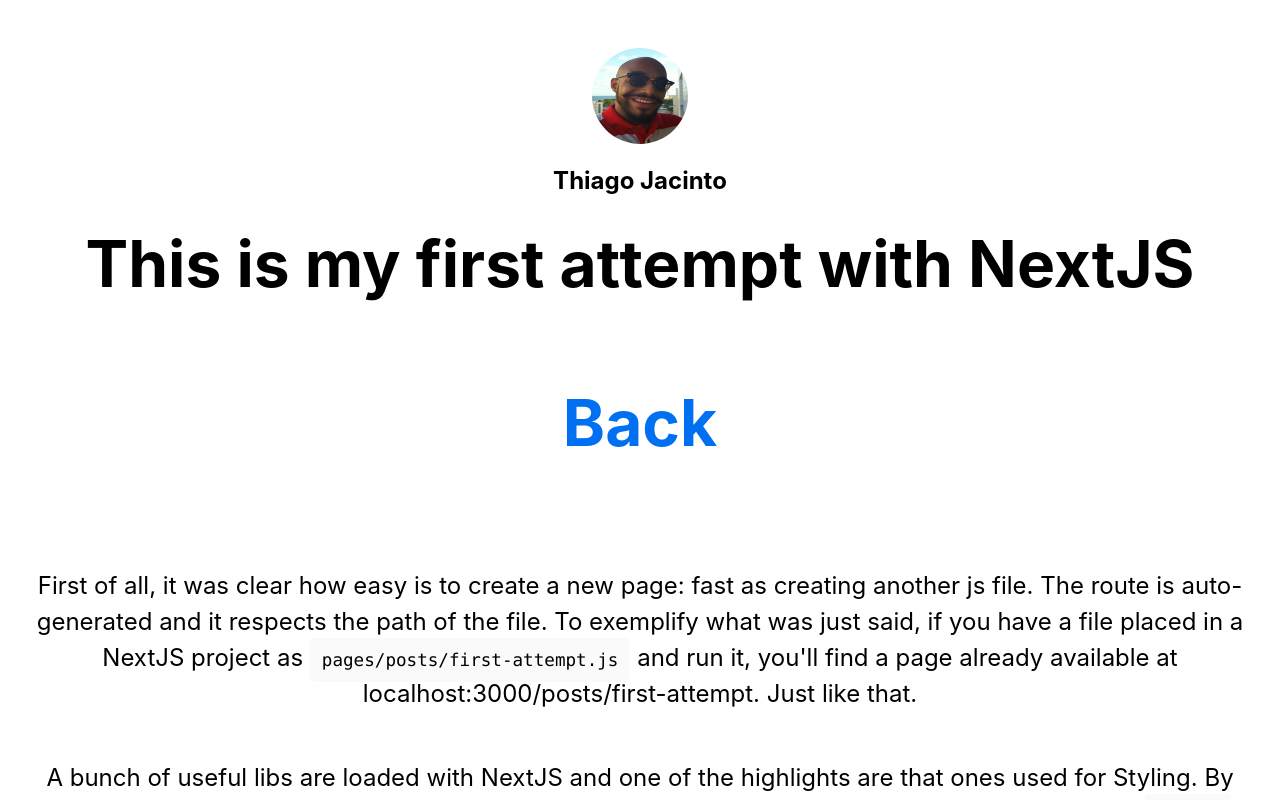
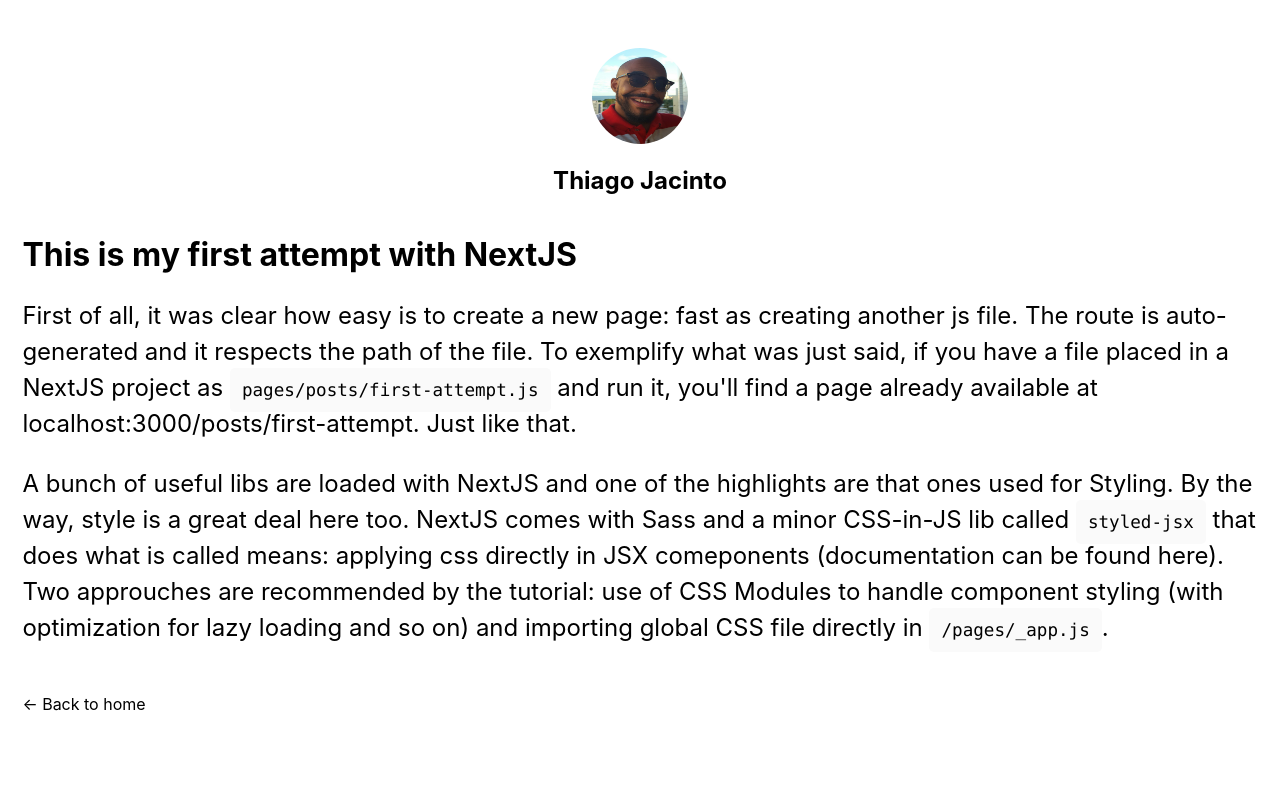
Before and after one commit to thiagojacinto/nextjs-miniblog, a Next.js app: page /posts/first-attempt in a window 1280 px wide. Shown: the top 800 px of the page. Built offline with nearby package versions, Linux system fonts and the light colour scheme.

Commit message:
refactor: styles for Layout component

```diff
--- a/components/Layout/layout.module.css
+++ b/components/Layout/layout.module.css
@@ -1,6 +1,6 @@
 .layoutContainer {
+  padding: 0 1.4rem;
   max-width: 82rem;
-  padding: 0 1.4rem;
   margin: 3rem auto 6rem;
 }
 
@@ -23,3 +23,14 @@
 .backToHome {
   margin: 3rem 0 0;
 }
+
+.title a {
+  color: #0070f3;
+  text-decoration: none;
+}
+
+.title a:hover,
+.title a:focus,
+.title a:active {
+  text-decoration: underline;
+}
--- a/pages/posts/first-attempt.js
+++ b/pages/posts/first-attempt.js
@@ -1,50 +1,41 @@
 import Head from "next/head";
 import Link from "next/link";
-
-import styles from "../../styles/Home.module.css";
 
 import Layout from "../../components/Layout";
 
 export default function firstAttempt() {
   return (
     <Layout>
-      <div className={styles.container}>
+      <div className="container">
         <Head>
           <title>{firstAttempt.name}</title>
           <link rel="icon" href="/favicon.ico" />
         </Head>
 
-        <h1 className={styles.title}>
-          This is my first attempt with NextJS{" "}
-          <Link href="/">
-            <h4>
-              <a>Back</a>
-            </h4>
-          </Link>
-        </h1>
+        <h1 className="title">This is my first attempt with NextJS</h1>
 
-        <p className={styles.description}>
+        <p className="description">
           First of all, it was clear how easy is to create a new page: fast as
           creating another js file. The route is auto-generated and it respects
           the path of the file. To exemplify what was just said, if you have a
           file placed in a NextJS project as{" "}
-          <code className={styles.code}>pages/posts/first-attempt.js</code> and
-          run it, you'll find a page already available at
+          <code className="code">pages/posts/first-attempt.js</code> and run it,
+          you'll find a page already available at
           localhost:3000/posts/first-attempt. Just like that.
         </p>
 
-        <p className={styles.description}>
+        <p className="description">
           A bunch of useful libs are loaded with NextJS and one of the
           highlights are that ones used for Styling. By the way, style is a
           great deal here too. NextJS comes with Sass and a minor CSS-in-JS lib
-          called <code className={styles.code}>styled-jsx</code> that does what
-          is called means: applying css directly in JSX comeponents
-          (documentation can be found{" "}
+          called <code className="code">styled-jsx</code> that does what is
+          called means: applying css directly in JSX comeponents (documentation
+          can be found{" "}
           <Link href="https://github.com/vercel/styled-jsx">here</Link>). Two
           approuches are recommended by the tutorial: use of CSS Modules to
           handle component styling (with optimization for lazy loading and so
           on) and importing global CSS file directly in{" "}
-          <code className={styles.code}>/pages/_app.js</code>.
+          <code className="code">/pages/_app.js</code>.
         </p>
       </div>
     </Layout>
```
